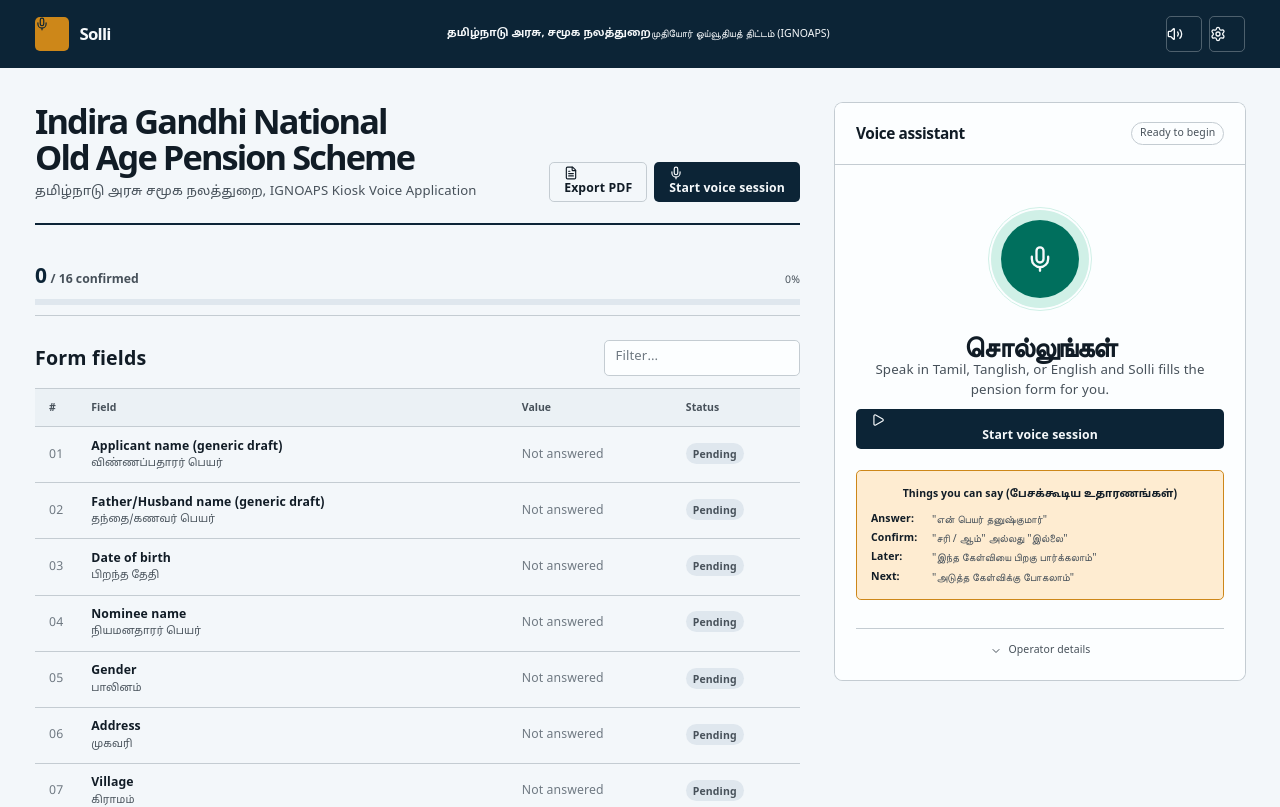
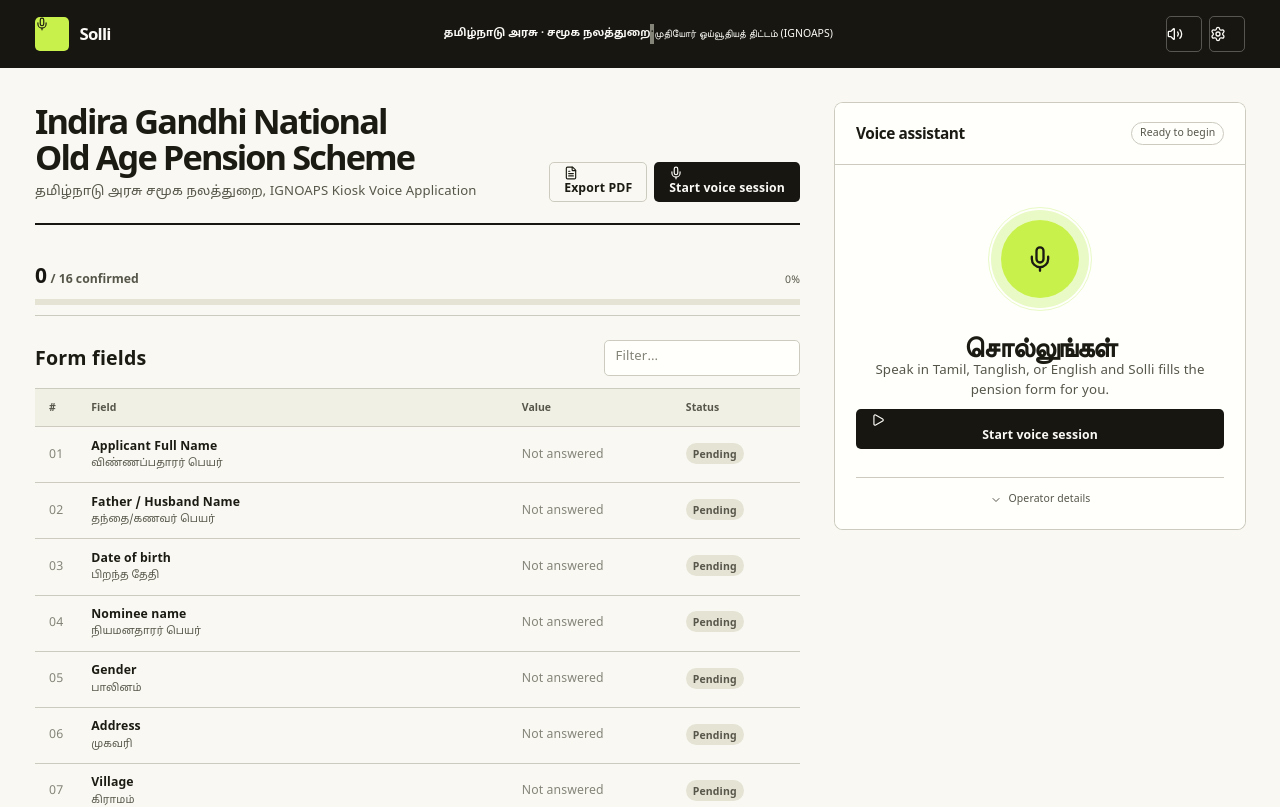
Before and after one commit to dhanushkumar-amk/SOLLI, a React (Vite) app in the folder client/: page / in a window 1280 px wide. Shown: the top 807 px of the page. Built offline with nearby package versions, Linux system fonts and the light colour scheme; no server answers.

Commit message:
feat: add VoiceApp component, pension schema, and UI redesign styles

```diff
--- a/client/src/forms/pension.json
+++ b/client/src/forms/pension.json
@@ -16,7 +16,7 @@
       "skipReason": null,
       "labels": {
         "printed": "UNCLEAR - ask user",
-        "en": "Applicant name (generic draft)",
+        "en": "Applicant Full Name",
         "ta": "விண்ணப்பதாரர் பெயர்"
       },
       "question": {
@@ -62,7 +62,7 @@
       "skipReason": null,
       "labels": {
         "printed": "UNCLEAR - ask user",
-        "en": "Father/Husband name (generic draft)",
+        "en": "Father / Husband Name",
         "ta": "தந்தை/கணவர் பெயர்"
       },
       "question": {
--- a/client/src/pages/VoiceApp.jsx
+++ b/client/src/pages/VoiceApp.jsx
@@ -229,8 +229,8 @@ export default function VoiceApp() {
 
           {/* Centre: Scheme Identity Badge */}
           <div className="solli-header-scheme">
-            <span className="solli-scheme-dept">தமிழ்நாடு அரசு, சமூக நலத்துறை</span>
-            <span className="solli-scheme-sep" aria-hidden="true" />
+            <span className="solli-scheme-dept">தமிழ்நாடு அரசு · சமூக நலத்துறை</span>
+            <span className="solli-scheme-sep" aria-hidden="true">·</span>
             <span className="solli-scheme-name">முதியோர் ஓய்வூதியத் திட்டம் (IGNOAPS)</span>
           </div>
 
@@ -501,29 +501,6 @@ export default function VoiceApp() {
                     <Play size={14} />
                     Start voice session
                   </button>
-
-                  {/* Demo voice guidance */}
-                  <div className="solli-demo-box">
-                    <span className="solli-demo-title">Things you can say (பேசக்கூடிய உதாரணங்கள்)</span>
-                    <div className="solli-demo-list">
-                      <div className="solli-demo-item">
-                        <span className="solli-demo-tag">Answer:</span>
-                        <code>"என் பெயர் தனுஷ்குமார்"</code>
-                      </div>
-                      <div className="solli-demo-item">
-                        <span className="solli-demo-tag">Confirm:</span>
-                        <code>"சரி / ஆம்" அல்லது "இல்லை"</code>
-                      </div>
-                      <div className="solli-demo-item">
-                        <span className="solli-demo-tag">Later:</span>
-                        <code>"இந்த கேள்வியை பிறகு பார்க்கலாம்"</code>
-                      </div>
-                      <div className="solli-demo-item">
-                        <span className="solli-demo-tag">Next:</span>
-                        <code>"அடுத்த கேள்விக்கு போகலாம்"</code>
-                      </div>
-                    </div>
-                  </div>
                 </div>
               )}
 
--- a/client/src/styles/redesign.css
+++ b/client/src/styles/redesign.css
@@ -1,28 +1,28 @@
-/* Hallmark · v2.0.0 · shape: app screen · theme: service-ledger · genre: modern-minimal · posture: committed · floor: pending sweep */
-/* critique: The former interface treated every region like a small SaaS card. This layer gives the form and the live question a clear operational hierarchy. */
+/* Hallmark · v2.0.0 · shape: app screen · theme: signal-studio · genre: modern-minimal · posture: committed · floor: pending sweep */
+/* critique: Startup-grade contrast comes from a dark shell and two vivid signals, not gradients, glow or decorative cards. */
 
 :root {
-  --color-canvas: oklch(0.975 0.006 240);
-  --color-paper: oklch(0.995 0.002 240);
-  --color-paper-muted: oklch(0.955 0.008 240);
-  --color-paper-strong: oklch(0.925 0.012 240);
-  --color-ink: oklch(0.22 0.025 245);
-  --color-ink-muted: oklch(0.43 0.02 245);
-  --color-ink-faint: oklch(0.57 0.018 245);
-  --color-rule: oklch(0.84 0.012 245);
-  --color-navy: oklch(0.25 0.045 244);
-  --color-navy-hover: oklch(0.2 0.04 244);
-  --color-teal: oklch(0.48 0.1 177);
-  --color-teal-pale: oklch(0.93 0.035 177);
-  --color-saffron: oklch(0.68 0.14 71);
-  --color-saffron-ink: oklch(0.42 0.12 65);
-  --color-saffron-pale: oklch(0.95 0.04 78);
-  --color-success: oklch(0.5 0.115 151);
-  --color-success-pale: oklch(0.94 0.04 151);
-  --color-danger: oklch(0.52 0.16 28);
-  --color-danger-pale: oklch(0.95 0.04 28);
-  --color-on-dark: oklch(0.98 0.004 240);
-  --color-focus: oklch(0.57 0.16 75);
+  --color-canvas: oklch(0.979 0.008 100);
+  --color-paper: oklch(0.998 0.004 100);
+  --color-paper-muted: oklch(0.952 0.014 100);
+  --color-paper-strong: oklch(0.913 0.02 100);
+  --color-ink: oklch(0.22 0.014 100);
+  --color-ink-muted: oklch(0.45 0.018 100);
+  --color-ink-faint: oklch(0.61 0.015 100);
+  --color-rule: oklch(0.84 0.016 100);
+  --color-navy: oklch(0.2 0.012 100);
+  --color-navy-hover: oklch(0.29 0.018 100);
+  --color-teal: oklch(0.9 0.19 122);
+  --color-teal-pale: oklch(0.96 0.07 122);
+  --color-saffron: oklch(0.68 0.18 32);
+  --color-saffron-ink: oklch(0.46 0.15 30);
+  --color-saffron-pale: oklch(0.955 0.06 32);
+  --color-success: oklch(0.5 0.12 145);
+  --color-success-pale: oklch(0.94 0.05 145);
+  --color-danger: oklch(0.54 0.18 28);
+  --color-danger-pale: oklch(0.95 0.05 28);
+  --color-on-dark: oklch(0.985 0.006 100);
+  --color-focus: oklch(0.68 0.2 122);
   --font-ui: system-ui, sans-serif;
   --font-display: system-ui, sans-serif;
   --font-size-ui: 0.875rem;
@@ -86,7 +86,7 @@
 .solli-header::before { display: none; }
 .solli-header-inner { display: flex; max-width: 1440px; height: 68px; margin-inline: auto; padding: 0 var(--space-xl); align-items: center; justify-content: space-between; gap: var(--space-lg); }
 .solli-brand { display: flex; align-items: center; gap: var(--space-sm); color: var(--color-on-dark); }
-.solli-brand-icon { width: 34px; height: 34px; border-radius: var(--radius-control); background: var(--color-saffron); color: var(--color-navy); box-shadow: none; }
+.solli-brand-icon { width: 34px; height: 34px; border-radius: var(--radius-control); background: var(--color-teal); color: var(--color-ink); box-shadow: none; }
 .solli-brand-name { color: var(--color-on-dark); font-family: var(--font-display); font-size: 1.2rem; font-weight: 750; letter-spacing: -0.045em; }
 .solli-header-scheme { display: flex; flex: 1; align-items: center; justify-content: center; padding: 0; border: 0; border-radius: 0; background: transparent; }
 .solli-scheme-dept { color: var(--color-on-dark); font-size: var(--font-size-small-ui); font-weight: 600; }
@@ -172,8 +172,8 @@
 .solli-idle-sub, .solli-done-sub, .solli-review-sub, .solli-error-sub { color: var(--color-ink-muted); font-size: 0.95rem; }
 .solli-mic-ring-wrap { margin: var(--space-md) auto var(--space-lg); }
 .solli-mic-ring { border-color: var(--color-teal-pale); }
-.solli-mic-btn { border-radius: 50%; background: var(--color-teal); color: var(--color-on-dark); box-shadow: 0 0 0 10px var(--color-teal-pale); transition: background-color var(--dur-short) var(--ease-out), transform var(--dur-micro) var(--ease-out); }
-.solli-mic-btn:hover { background: var(--color-navy); }
+.solli-mic-btn { border-radius: 50%; background: var(--color-teal); color: var(--color-ink); box-shadow: 0 0 0 10px var(--color-teal-pale); transition: background-color var(--dur-short) var(--ease-out), color var(--dur-short) var(--ease-out), transform var(--dur-micro) var(--ease-out); }
+.solli-mic-btn:hover { background: var(--color-saffron); color: var(--color-on-dark); }
 .solli-mic-btn-idle { background: var(--color-teal); }
 .solli-mic-btn-recording { background: var(--color-danger); box-shadow: 0 0 0 10px var(--color-danger-pale); animation: none; }
 .solli-mic-label { color: var(--color-ink-muted); font-weight: 600; }
```
Also changed, not shown: 1 other file (tests, documents, lock files or other folders).
